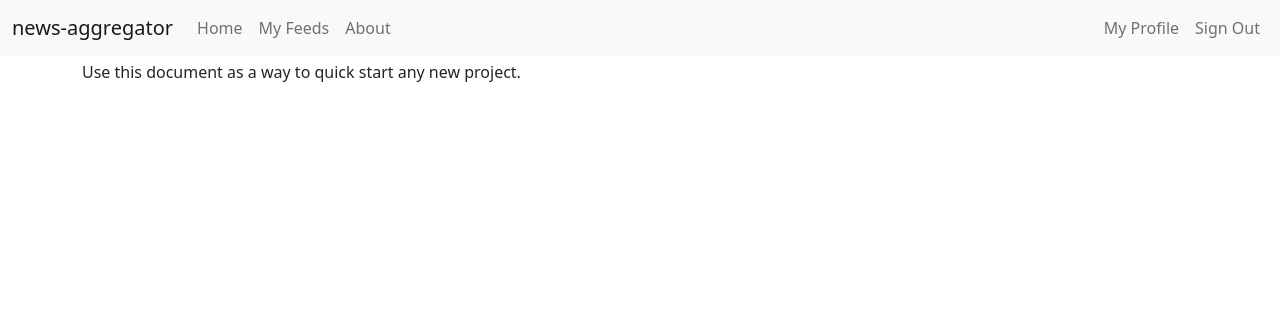
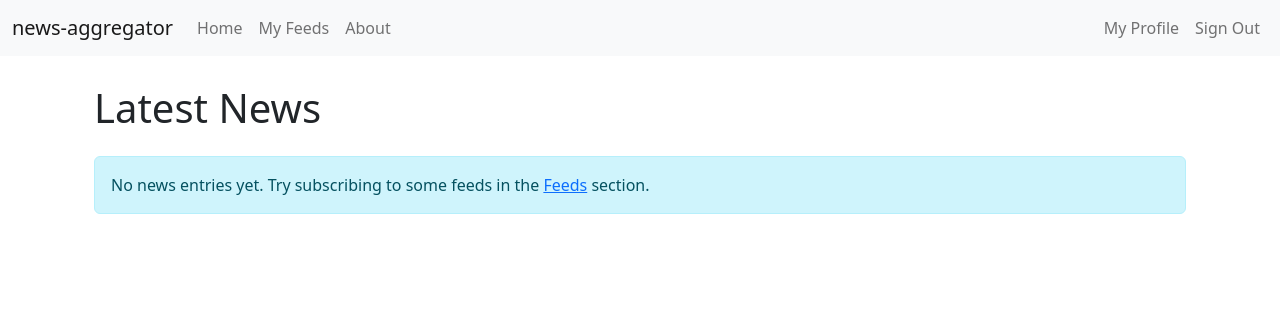
Before and after one commit to Tokyo-AI-TAI/ai-news-aggregator, a Django app: page / in a window 1280 px wide. Shown: the top 316 px of the page. Run offline with Django 5.2, Linux system fonts and the light colour scheme; a user stored in the database is signed in; tables that the repository leaves empty hold one stand-in row (values such as "Sample post"); parts of the project's set-up code (start-up, migrations or seed data) failed here and were passed over; some libraries are stand-ins or nearby versions.

Commit message:
Home tab shows a list of news

```diff
--- a/config/urls.py
+++ b/config/urls.py
@@ -7,8 +7,10 @@ from django.urls import path
 from django.views import defaults as default_views
 from django.views.generic import TemplateView
 
+from news_aggregator.dashboard.views import home
+
 urlpatterns = [
-    path("", TemplateView.as_view(template_name="pages/home.html"), name="home"),
+    path("", home, name="home"),
     path(
         "about/",
         TemplateView.as_view(template_name="pages/about.html"),
--- a/news_aggregator/dashboard/views.py
+++ b/news_aggregator/dashboard/views.py
@@ -5,6 +5,7 @@ from django.shortcuts import redirect
 from django.shortcuts import render
 
 from news_aggregator.feed_service.models import Feed
+from news_aggregator.feed_service.models import FeedEntry
 from news_aggregator.feed_service.models import UserFeedSubscription
 
 
@@ -80,3 +81,19 @@ def unsubscribe_feed(request, feed_id):
     subscription.is_active = False
     subscription.save()
     return redirect("dashboard:feed_list")
+
+
+@login_required
+def home(request):
+    """Display a consolidated list of news entries from all subscribed feeds."""
+    # Get all entries from active subscriptions, ordered by publication date
+    entries = (
+        FeedEntry.objects.filter(
+            feed__subscribers__user=request.user,
+            feed__subscribers__is_active=True,
+        )
+        .select_related("feed")
+        .order_by("-published_at")
+    )
+
+    return render(request, "pages/home.html", {"entries": entries})
--- a/news_aggregator/templates/pages/home.html
+++ b/news_aggregator/templates/pages/home.html
@@ -1 +1,33 @@
 {% extends "base.html" %}
+
+{% block content %}
+  <div class="container py-4">
+    <h1 class="mb-4">Latest News</h1>
+    {% if entries %}
+      <div class="list-group">
+        {% for entry in entries %}
+          <a href="{{ entry.url }}"
+             target="_blank"
+             class="list-group-item list-group-item-action">
+            <div class="d-flex w-100 justify-content-between">
+              <h5 class="mb-1">{{ entry.title }}</h5>
+              <small class="text-muted">{{ entry.published_at|timesince }} ago</small>
+            </div>
+            {% if entry.summary %}
+              <p class="mb-1">{{ entry.summary }}</p>
+            {% else %}
+              <p class="mb-1">{{ entry.content|truncatewords:50 }}</p>
+            {% endif %}
+            <small class="text-muted">From: {{ entry.feed.title }}</small>
+          </a>
+        {% endfor %}
+      </div>
+    {% else %}
+      <div class="alert alert-info">
+        <p class="mb-0">
+          No news entries yet. Try subscribing to some feeds in the <a href="{% url 'dashboard:feed_list' %}">Feeds</a> section.
+        </p>
+      </div>
+    {% endif %}
+  </div>
+{% endblock content %}
```
Also changed, not shown: 2 other files.
